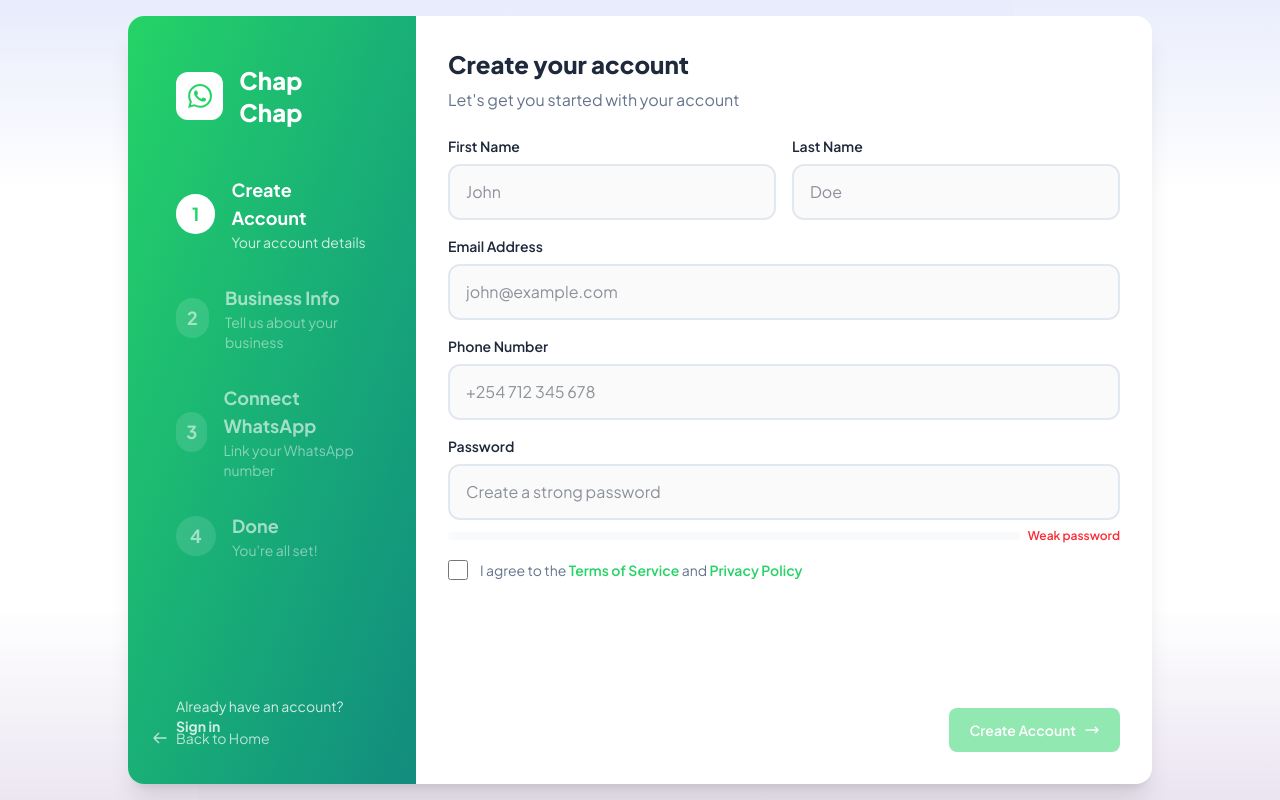
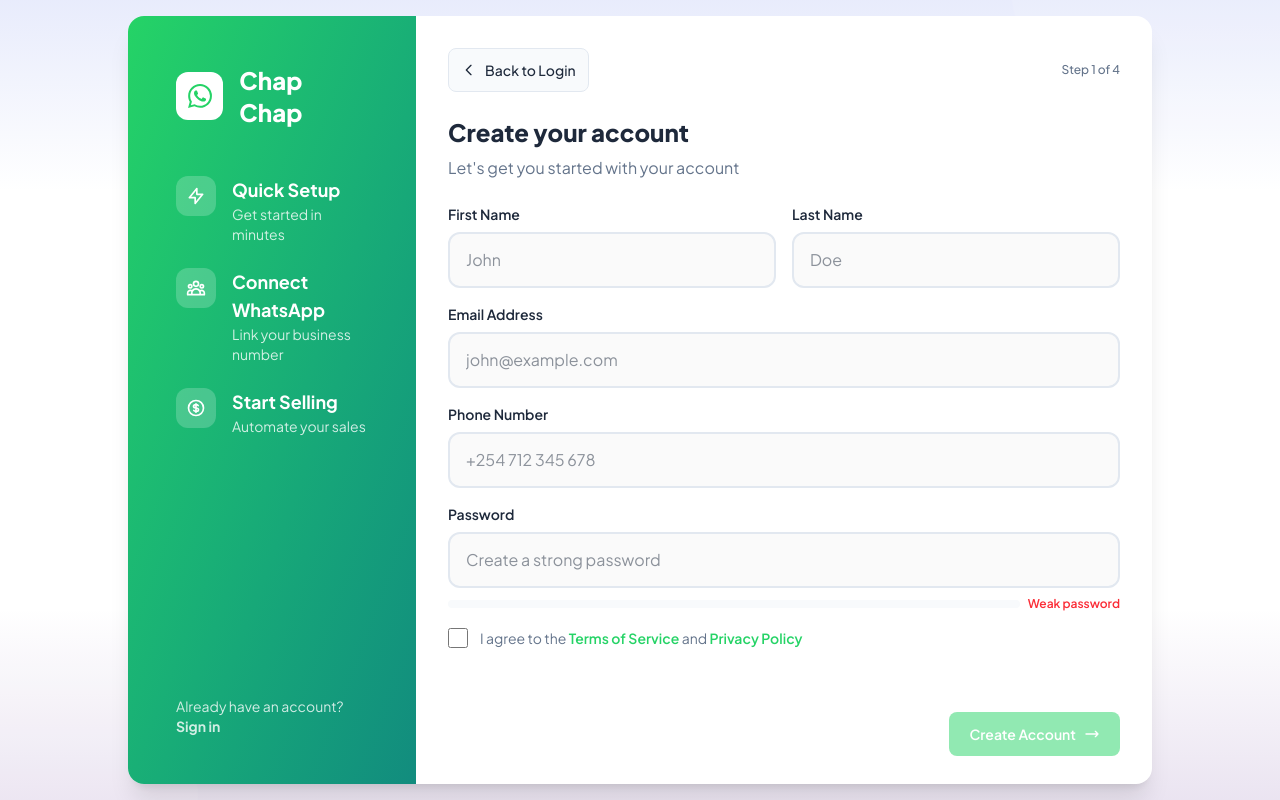
Before and after one commit to cypjessy/whatsappchapchap, a Next.js app: page /register in a window 1280 px wide. Built offline with nearby package versions, Linux system fonts and the light colour scheme; no server answers.

Commit message:
Fix register page: center content, remove step indicators, add proper back buttons

```diff
--- a/src/app/(auth)/register/page.tsx
+++ b/src/app/(auth)/register/page.tsx
@@ -197,43 +197,44 @@ export default function RegisterPage() {
       <div className="relative z-10 min-h-screen flex items-center justify-center">
         <div className="w-full min-h-screen md:min-h-0 md:h-[calc(100vh-2rem)] md:max-w-5xl bg-white md:rounded-2xl md:shadow-xl overflow-hidden flex">
         {/* Desktop Sidebar */}
-        <div className="hidden lg:flex relative w-72 shrink-0">
+        <div className="hidden lg:flex w-72 shrink-0">
           <RegisterSidebar currentStep={currentStep} />
-          <div className="absolute bottom-6 left-6 right-6">
-            <Link href="/" className="text-white/70 hover:text-white transition-colors inline-flex items-center gap-2 text-sm">
-              <svg className="w-4 h-4" fill="none" stroke="currentColor" viewBox="0 0 24 24">
-                <path strokeLinecap="round" strokeLinejoin="round" strokeWidth={2} d="M10 19l-7-7m0 0l7-7m-7 7h18" />
-              </svg>
-              Back to Home
-            </Link>
-          </div>
-        </div>
-
-        {/* Back Link - Mobile */}
-        <div className="lg:hidden fixed top-4 left-4 z-20">
-          <Link href="/" className="text-on-surface-variant hover:text-[#25D366] transition-colors inline-flex items-center gap-1.5 text-xs">
-            <svg className="w-3.5 h-3.5" fill="none" stroke="currentColor" viewBox="0 0 24 24">
-              <path strokeLinecap="round" strokeLinejoin="round" strokeWidth={2} d="M10 19l-7-7m0 0l7-7m-7 7h18" />
-            </svg>
-            Back
-          </Link>
         </div>
 
         {/* Content Area */}
-        <div className="flex-1 px-4 sm:px-6 lg:px-8 pt-12 pb-6 lg:pt-8 lg:pb-8 flex flex-col justify-center overflow-y-auto">
-          {/* Mobile Back Button */}
-          {currentStep > 1 && (
-            <button
-              onClick={handleBack}
-              className="lg:hidden flex items-center gap-2 text-on-surface-variant mb-3 hover:text-[#25D366] transition-colors active:scale-95"
-            >
-              <i className="fas fa-arrow-left text-sm"></i>
-              <span className="text-sm">Back</span>
-            </button>
-          )}
+        <div className="flex-1 px-4 sm:px-6 lg:px-8 py-6 lg:py-8 flex flex-col overflow-y-auto">
+          {/* Header with Back Button */}
+          <div className="flex items-center gap-3 mb-6">
+            {currentStep > 1 ? (
+              <button
+                onClick={handleBack}
+                className="flex items-center gap-2 px-3 py-2 rounded-lg bg-surface-variant hover:bg-surface-container-high text-on-surface transition-all active:scale-95 border border-outline-variant"
+              >
+                <svg className="w-4 h-4" fill="none" stroke="currentColor" viewBox="0 0 24 24">
+                  <path strokeLinecap="round" strokeLinejoin="round" strokeWidth={2} d="M15 19l-7-7 7-7" />
+                </svg>
+                <span className="text-sm font-medium">Back</span>
+              </button>
+            ) : (
+              <Link
+                href="/login"
+                className="flex items-center gap-2 px-3 py-2 rounded-lg bg-surface-variant hover:bg-surface-container-high text-on-surface transition-all active:scale-95 border border-outline-variant"
+              >
+                <svg className="w-4 h-4" fill="none" stroke="currentColor" viewBox="0 0 24 24">
+                  <path strokeLinecap="round" strokeLinejoin="round" strokeWidth={2} d="M15 19l-7-7 7-7" />
+                </svg>
+                <span className="text-sm font-medium">Back to Login</span>
+              </Link>
+            )}
+            <div className="flex-1" />
+            <span className="text-xs text-on-surface-variant font-medium">Step {currentStep} of 4</span>
+          </div>
+
+          {/* Centered Content */}
+          <div className="flex-1 flex flex-col justify-center">
 
           {currentStep === 1 && (
-            <div>
+            <div className="animate-[fadeIn_0.4s_ease]">
               {error && (
                 <div className="mb-4 p-3 bg-red-50 border border-red-200 rounded-xl text-red-600 text-sm flex items-center gap-2">
                   <i className="fas fa-exclamation-circle shrink-0" />
@@ -315,7 +316,7 @@ export default function RegisterPage() {
 
           {/* Navigation buttons */}
           {currentStep === 1 && (
-            <div className="flex justify-end mt-auto pt-4 gap-2">
+            <div className="flex justify-end mt-6 pt-4 gap-2">
               <button
                 onClick={verifyAndComplete}
                 disabled={!validateStep(currentStep) || isLoading}
@@ -340,16 +341,7 @@ export default function RegisterPage() {
           )}
 
           {currentStep === 2 && (
-            <div className="flex justify-between mt-auto pt-4 gap-3">
-              <button
-                onClick={handleBack}
-                className="py-2.5 px-4 bg-surface-variant text-on-surface rounded-lg font-semibold transition-all
-                  hover:bg-surface-container-high active:scale-[0.98]
-                  flex items-center gap-2 text-sm border border-outline-variant"
-              >
-                <svg className="w-4 h-4" fill="none" stroke="currentColor" viewBox="0 0 24 24"><path strokeLinecap="round" strokeLinejoin="round" strokeWidth={2} d="M7 16l-4-4m0 0l4-4m-4 4h18" /></svg>
-                <span className="hidden sm:inline">Back</span>
-              </button>
+            <div className="flex justify-end mt-6 pt-4 gap-3">
               <button
                 onClick={handleSaveBusiness}
                 disabled={!validateStep(currentStep) || isLoading}
@@ -374,6 +366,7 @@ export default function RegisterPage() {
           )}
         </div>
         </div>
+        </div>
       </div>
     </div>
   );
--- a/src/components/auth/RegisterSidebar.tsx
+++ b/src/components/auth/RegisterSidebar.tsx
@@ -1,11 +1,4 @@
 export default function RegisterSidebar({ currentStep }: { currentStep: number }) {
-  const steps = [
-    { step: 1, title: "Create Account", desc: "Your account details", active: currentStep === 1 },
-    { step: 2, title: "Business Info", desc: "Tell us about your business", active: currentStep === 2 },
-    { step: 3, title: "Connect WhatsApp", desc: "Link your WhatsApp number", active: currentStep === 3 },
-    { step: 4, title: "Done", desc: "You're all set!", active: currentStep === 4 },
-  ];
-
   return (
     <div className="md:col-span-2 bg-gradient-to-br from-[#25D366] to-[#128C7E] p-8 md:p-12 text-white flex flex-col justify-between">
       <div>
@@ -18,31 +11,49 @@ export default function RegisterSidebar({ currentStep }: { currentStep: number }
           <span className="text-2xl font-extrabold">Chap Chap</span>
         </div>
 
-        <div className="space-y-8">
-          {steps.map((s) => (
-            <div
-              key={s.step}
-              className={`flex items-center gap-4 ${s.active ? "opacity-100" : "opacity-60"}`}
-            >
-              <div
-                className={`w-10 h-10 rounded-full flex items-center justify-center font-bold text-lg ${
-                  s.active ? "bg-white text-[#25D366]" : "bg-white/20 text-white"
-                }`}
-              >
-                {s.step}
-              </div>
-              <div>
-                <div className="font-bold text-lg">{s.title}</div>
-                <div className="text-sm opacity-80">{s.desc}</div>
-              </div>
+        {/* Feature highlights instead of step indicators */}
+        <div className="space-y-6">
+          <div className="flex items-start gap-4">
+            <div className="w-10 h-10 rounded-xl bg-white/20 flex items-center justify-center shrink-0">
+              <svg className="w-5 h-5" fill="none" stroke="currentColor" viewBox="0 0 24 24">
+                <path strokeLinecap="round" strokeLinejoin="round" strokeWidth={2} d="M13 10V3L4 14h7v7l9-11h-7z" />
+              </svg>
             </div>
-          ))}
+            <div>
+              <div className="font-bold text-lg">Quick Setup</div>
+              <div className="text-sm opacity-80">Get started in minutes</div>
+            </div>
+          </div>
+
+          <div className="flex items-start gap-4">
+            <div className="w-10 h-10 rounded-xl bg-white/20 flex items-center justify-center shrink-0">
+              <svg className="w-5 h-5" fill="none" stroke="currentColor" viewBox="0 0 24 24">
+                <path strokeLinecap="round" strokeLinejoin="round" strokeWidth={2} d="M17 20h5v-2a3 3 0 00-5.356-1.857M17 20H7m10 0v-2c0-.656-.126-1.283-.356-1.857M7 20H2v-2a3 3 0 015.356-1.857M7 20v-2c0-.656.126-1.283.356-1.857m0 0a5.002 5.002 0 019.288 0M15 7a3 3 0 11-6 0 3 3 0 016 0zm6 3a2 2 0 11-4 0 2 2 0 014 0zM7 10a2 2 0 11-4 0 2 2 0 014 0z" />
+              </svg>
+            </div>
+            <div>
+              <div className="font-bold text-lg">Connect WhatsApp</div>
+              <div className="text-sm opacity-80">Link your business number</div>
+            </div>
+          </div>
+
+          <div className="flex items-start gap-4">
+            <div className="w-10 h-10 rounded-xl bg-white/20 flex items-center justify-center shrink-0">
+              <svg className="w-5 h-5" fill="none" stroke="currentColor" viewBox="0 0 24 24">
+                <path strokeLinecap="round" strokeLinejoin="round" strokeWidth={2} d="M12 8c-1.657 0-3 .895-3 2s1.343 2 3 2 3 .895 3 2-1.343 2-3 2m0-8c1.11 0 2.08.402 2.599 1M12 8V7m0 1v8m0 0v1m0-1c-1.11 0-2.08-.402-2.599-1M21 12a9 9 0 11-18 0 9 9 0 0118 0z" />
+              </svg>
+            </div>
+            <div>
+              <div className="font-bold text-lg">Start Selling</div>
+              <div className="text-sm opacity-80">Automate your sales</div>
+            </div>
+          </div>
         </div>
       </div>
 
       <div className="text-sm opacity-80">
         Already have an account?{" "}
-        <a href="/" className="font-bold text-white hover:underline">
+        <a href="/login" className="font-bold text-white hover:underline">
           Sign in
         </a>
       </div>
```
